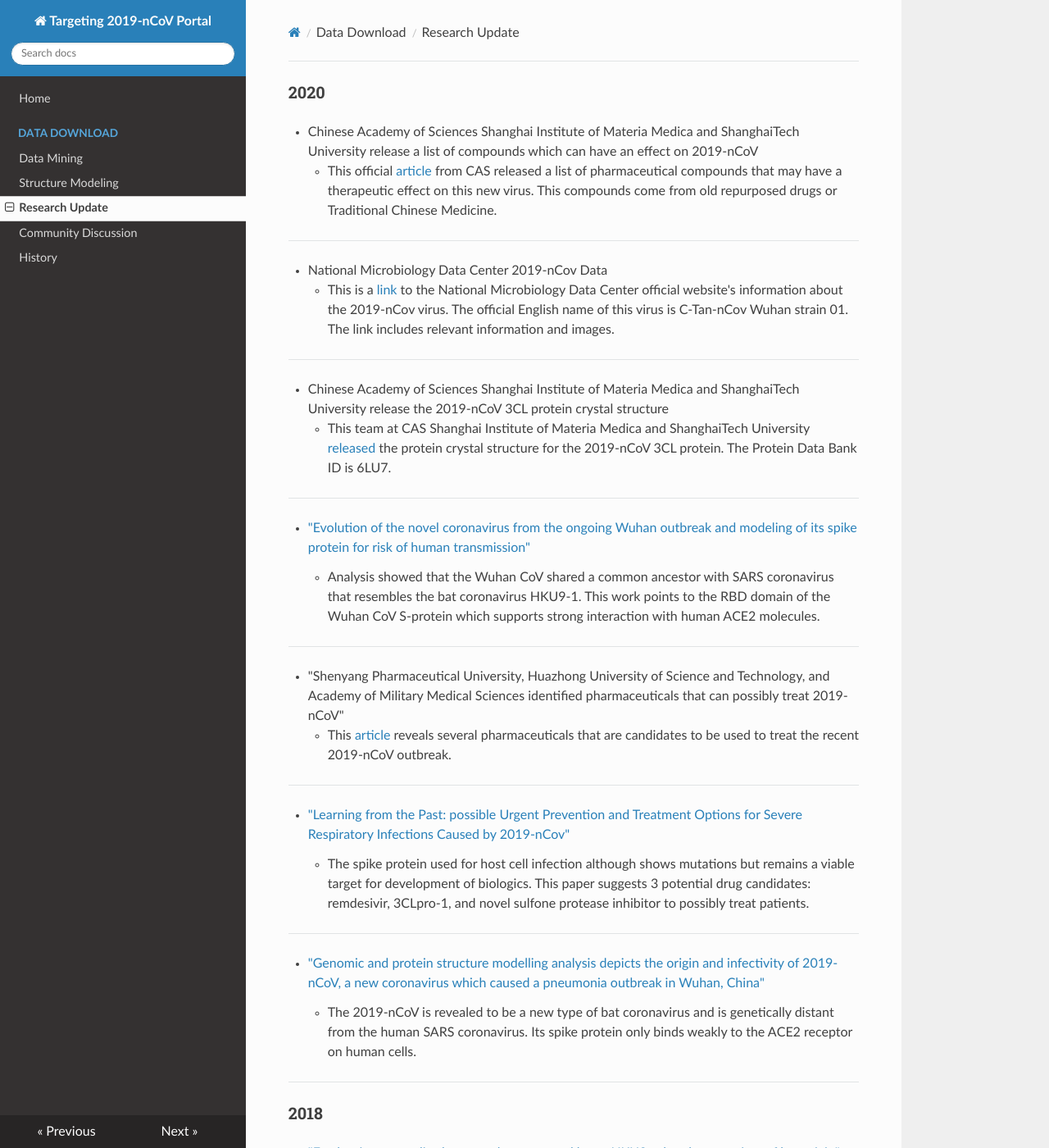
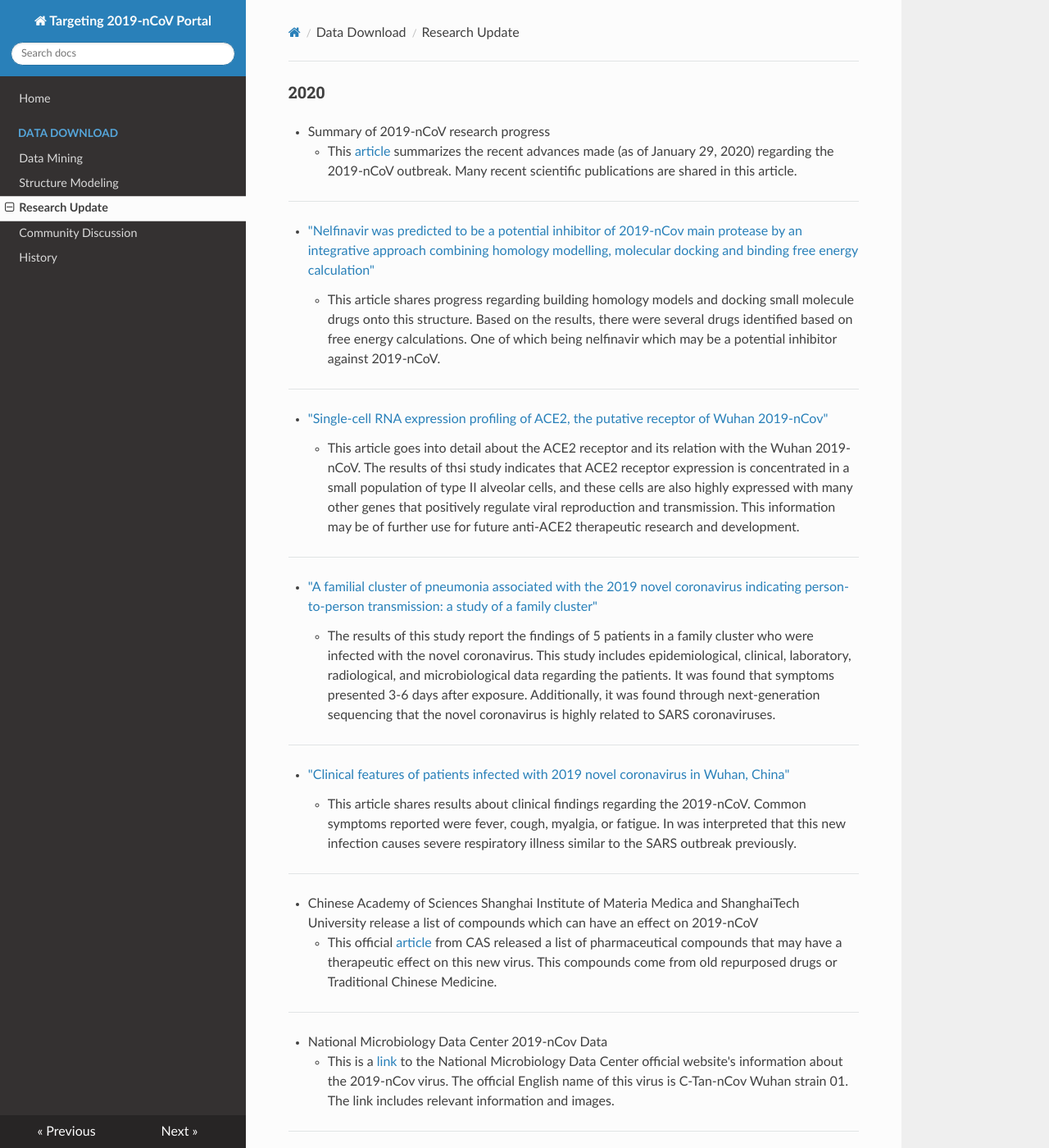
Before and after one commit to GHDDI-AILab/Targeting2019-nCoV, an MkDocs documentation site: the page built from docs/research_progress.md, in a window 1280 px wide and 1400 px high. Shown: the whole window at 82% size. Built offline with MkDocs 1.6.1, drawn with Linux system fonts in a browser that asks for light colours; nearby versions of some CDN libraries.

Commit message:
20200130 update1

```diff
--- a/docs/research_progress.md
+++ b/docs/research_progress.md
@@ -1,4 +1,29 @@
 ### 2020
+
+ * Summary of 2019-nCoV research progress
+    * This [article](https://mp.weixin.qq.com/s/bYd1y9f_Rif7N9VhmlZTTQ) summarizes the recent advances made (as of January 29, 2020) regarding the 2019-nCoV outbreak. Many recent scientific publications are shared in this article.
+
+---
+
+ * ["Nelfinavir was predicted to be a potential inhibitor of 2019-nCov main protease by an integrative approach combining homology modelling, molecular docking and binding free energy calculation"](http://ghddiai.oss-cn-zhangjiakou.aliyuncs.com/file/file_nwppincmp.pdf)
+    * This article shares progress regarding building homology models and docking small molecule drugs onto this structure. Based on the results, there were several drugs identified based on free energy calculations. One of which being nelfinavir which may be a potential inhibitor against 2019-nCoV.
+
+---
+
+ * ["Single-cell RNA expression profiling of ACE2, the putative receptor of Wuhan 2019-nCov"](http://ghddiai.oss-cn-zhangjiakou.aliyuncs.com/file/file_screpace2.pdf)
+    * This article goes into detail about the ACE2 receptor and its relation with the Wuhan 2019-nCoV. The results of thsi study indicates that ACE2 receptor expression is concentrated in a small population of type II alveolar cells, and these cells are also highly expressed with many other genes that positively regulate viral reproduction and transmission. This information may be of further use for future anti-ACE2 therapeutic research and development.
+
+---
+
+ * ["A familial cluster of pneumonia associated with the 2019 novel coronavirus indicating person-to-person transmission: a study of a family cluster"](http://ghddiai.oss-cn-zhangjiakou.aliyuncs.com/file/file_afcpancippt.pdf)
+    * The results of this study report the findings of 5 patients in a family cluster who were infected with the novel coronavirus. This study includes epidemiological, clinical, laboratory, radiological, and microbiological data regarding the patients. It was found that symptoms presented 3-6 days after exposure. Additionally, it was found through next-generation sequencing that the novel coronavirus is highly related to SARS coronaviruses.
+
+---
+
+ * ["Clinical features of patients infected with 2019 novel coronavirus in Wuhan, China"](http://ghddiai.oss-cn-zhangjiakou.aliyuncs.com/file/file_cfpincv.pdf)
+    * This article shares results about clinical findings regarding the 2019-nCoV. Common symptoms reported were fever, cough, myalgia, or fatigue. In was interpreted that this new infection causes severe respiratory illness similar to the SARS outbreak previously.
+
+---
 
  * Chinese Academy of Sciences Shanghai Institute of Materia Medica and ShanghaiTech University release a list of compounds which can have an effect on 2019-nCoV
     * This official [article](https://mp.weixin.qq.com/s/SyTjhfInWpLGhBpf2cCT8Q) from CAS released a list of pharmaceutical compounds that may have a therapeutic effect on this new virus. This compounds come from old repurposed drugs or Traditional Chinese Medicine.
```
